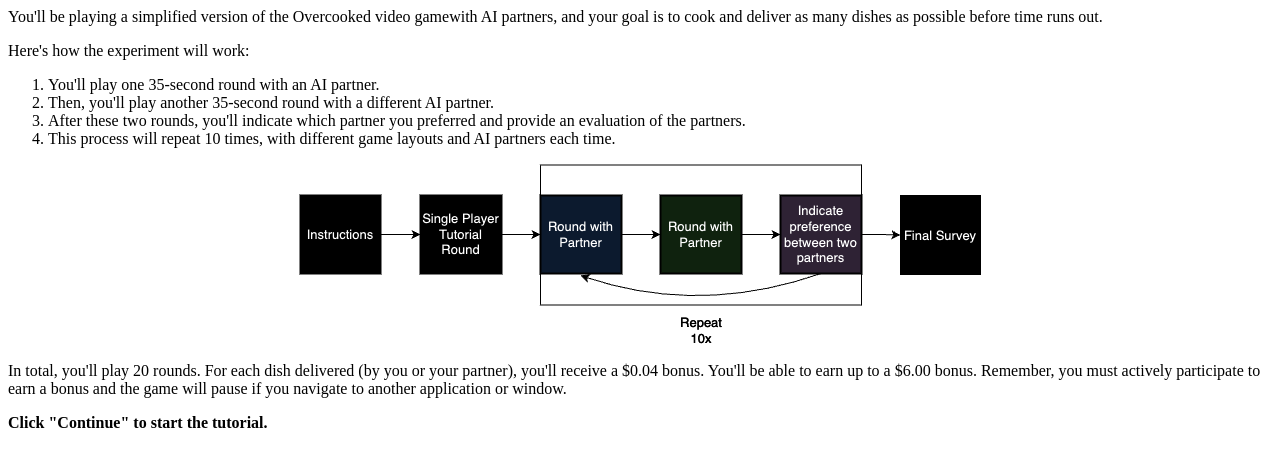
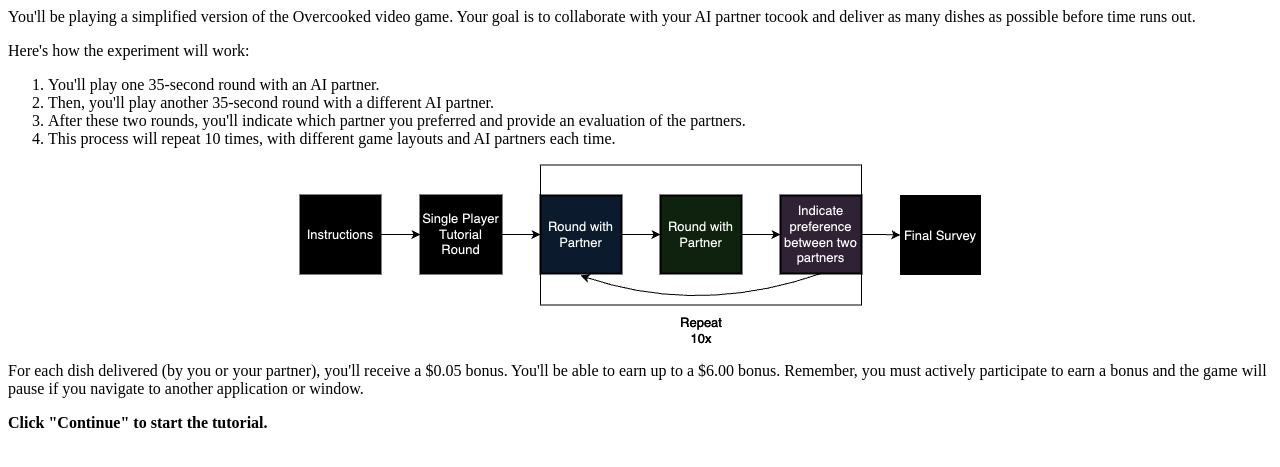
Before and after one commit to chasemcd/interactive-gym, a Flask app: template interactive_gym/server/static/templates/overcooked_instructions.html in a window 1280 px wide. Shown: the top 467 px of the page. Run offline with Flask 3, Linux system fonts and the light colour scheme; the template is opened without the code that fills it, so the values that code supplies are empty.

Commit message:
address feedback in instructions

```diff
--- a/interactive_gym/server/static/templates/overcooked_instructions.html
+++ b/interactive_gym/server/static/templates/overcooked_instructions.html
@@ -1,5 +1,5 @@
 <p>
-    You'll be playing a simplified version of the Overcooked video gamewith AI partners, and your goal is to cook and deliver as many dishes as possible before time runs out.
+    You'll be playing a simplified version of the Overcooked video game. Your goal is to collaborate with your AI partner tocook and deliver as many dishes as possible before time runs out.
 </p>
 
 <p>
@@ -15,7 +15,7 @@
 <center><img src="static/assets/overcooked/exp2-2_experiment_flow.png" alt="Experiment Flow"></center>
 
 <p>
-    In total, you'll play 20 rounds. For each dish delivered (by you or your partner), you'll receive a $0.04 bonus. You'll be able to earn up to a $6.00 bonus.
+    For each dish delivered (by you or your partner), you'll receive a $0.05 bonus. You'll be able to earn up to a $6.00 bonus.
     Remember, you must actively participate to earn a bonus and the game will pause if you navigate to another application or window.
 </p>
 
```
